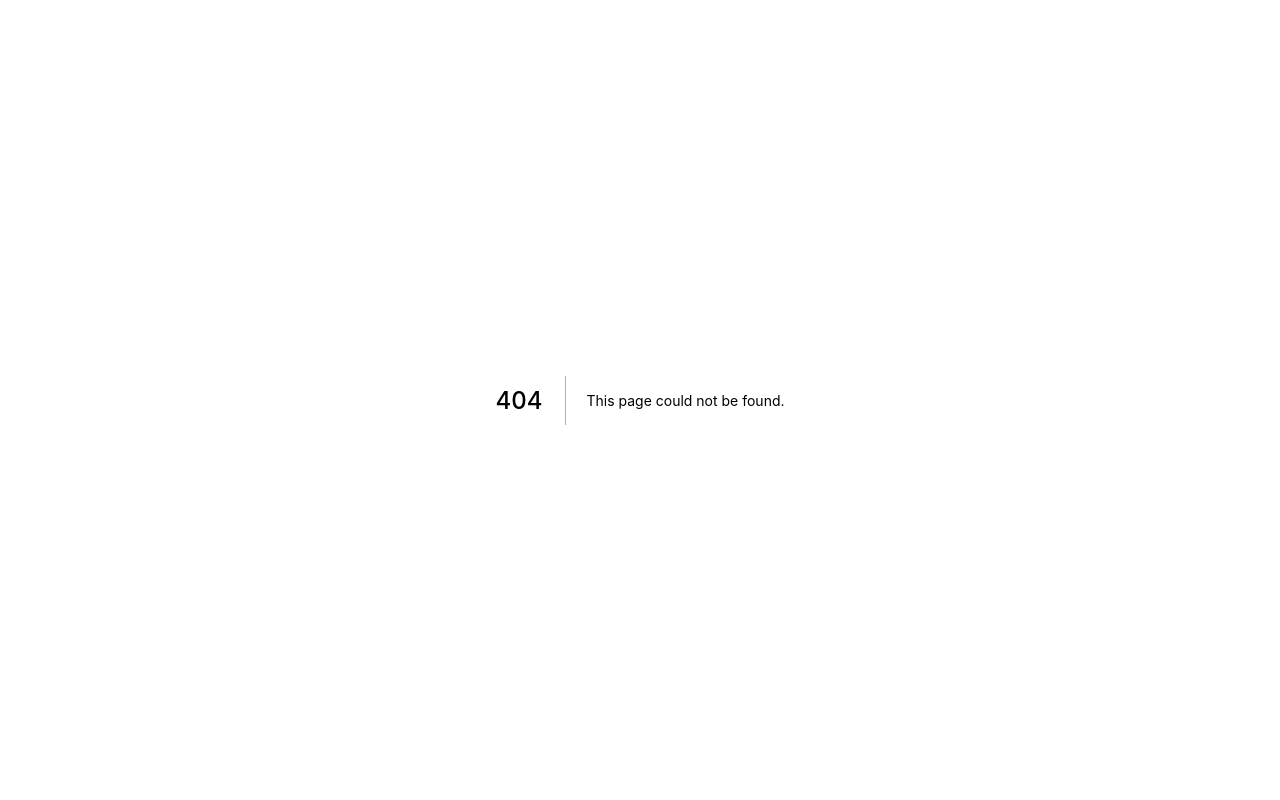
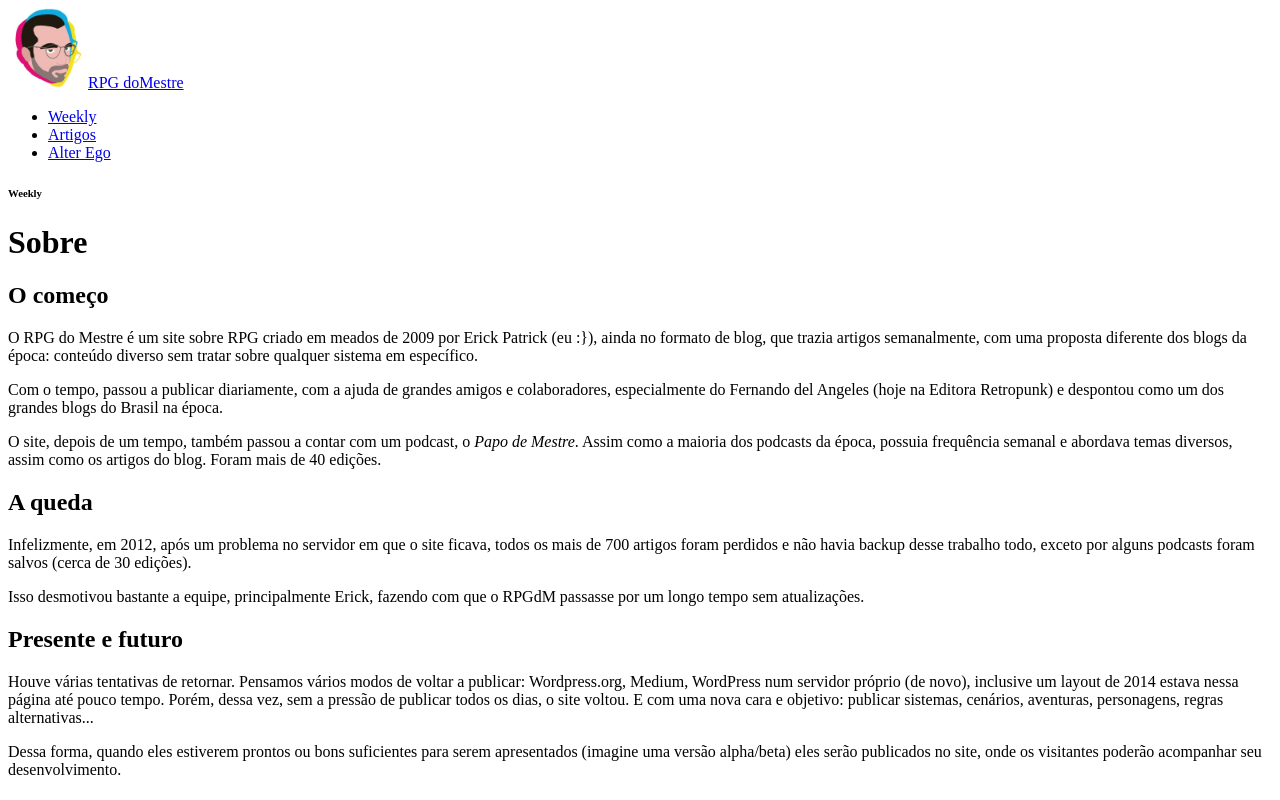
Before and after one commit to erickpatrick/rpgdomestre.github.io, a Next.js app: page /contato in a window 1280 px wide. Before the commit this address had no page. Shown: the top 800 px of the page. Built offline with nearby package versions, Linux system fonts and the light colour scheme.

Commit message:
adds contact page

```diff
--- /dev/null
+++ b/pages/contato.mdx
@@ -0,0 +1,32 @@
+import InternalLayout from "@/components/layouts/InternalLayout";
+
+export const meta = {
+  title: "Sobre",
+  description: "Informações sobre o RPG do Mestre, seu criador e autores",
+  color: "gradient",
+};
+
+export default function WeeklyEdition({ children }) {
+  return <InternalLayout meta={meta}>{children}</InternalLayout>;
+}
+
+## O começo
+
+O RPG do Mestre é um site sobre RPG criado em meados de 2009 por Erick Patrick (eu :}), ainda no formato de blog, que trazia artigos semanalmente, com uma proposta diferente dos blogs da época: conteúdo diverso sem tratar sobre qualquer sistema em específico.
+
+Com o tempo, passou a publicar diariamente, com a ajuda de grandes amigos e colaboradores, especialmente do Fernando del Angeles (hoje na Editora Retropunk) e despontou como um dos grandes blogs do Brasil na época.
+
+O site, depois de um tempo, também passou a contar com um podcast, o _Papo de Mestre_. Assim como a maioria dos podcasts da época, possuia frequência semanal e abordava temas diversos, assim como os artigos do blog. Foram mais de 40 edições.
+
+## A queda
+
+Infelizmente, em 2012, após um problema no servidor em que o site ficava, todos os mais de 700 artigos foram perdidos e não havia backup desse trabalho todo, exceto por alguns podcasts foram salvos (cerca de 30 edições).
+
+Isso desmotivou bastante a equipe, principalmente Erick, fazendo com que o RPGdM passasse por um longo tempo sem atualizações.
+
+## Presente e futuro
+
+Houve várias tentativas de retornar. Pensamos vários modos de voltar a publicar: Wordpress.org, Medium, WordPress num servidor próprio (de novo), inclusive um layout de 2014 estava nessa página até pouco tempo.
+Porém, dessa vez, sem a pressão de publicar todos os dias, o site voltou. E com uma nova cara e objetivo: publicar sistemas, cenários, aventuras, personagens, regras alternativas...
+
+Dessa forma, quando eles estiverem prontos ou bons suficientes para serem apresentados (imagine uma versão alpha/beta) eles serão publicados no site, onde os visitantes poderão acompanhar seu desenvolvimento.
```
